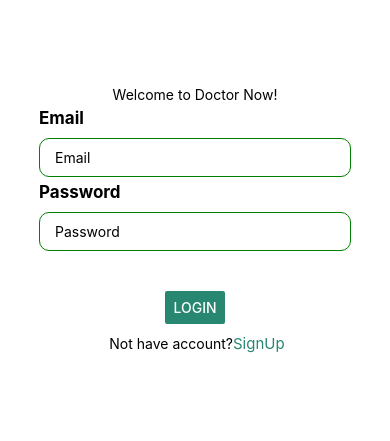
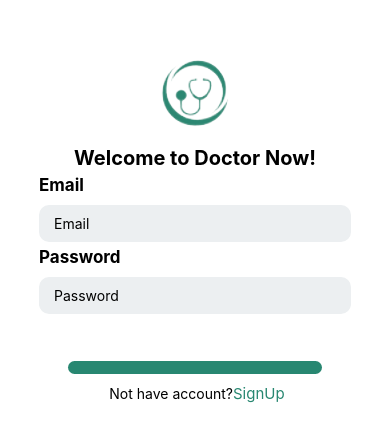
Before and after one commit to amrsheeka/Doctor_Now, a React Native app: screen /LoginScreen in a window 390 px wide. Shown: the part 203-644 px from the top of the page. Built offline with nearby package versions, Linux system fonts and the light colour scheme.

Commit message:
edit design

```diff
--- a/components/screens/LoginScreen.js
+++ b/components/screens/LoginScreen.js
@@ -6,7 +6,8 @@ import {
   KeyboardAvoidingView,
   TextInput,
   Button,
-  TouchableOpacity
+  TouchableOpacity,
+  Image
 } from "react-native";
 const LoginScreen = ({ navigation }) => {
   const [email, setEmail] = useState("");
@@ -15,18 +16,21 @@ const LoginScreen = ({ navigation }) => {
   const navigateSignUp = () => {
     navigation.navigate("SignUpScreen");
   };
-  const handleLogin = ()=>{
+  const handleLogin = () => {
 
   }
 
   return (
 
     <View style={styles.container}>
+      <View style={styles.icon}>
+        <Image source={require("../assets/splash.png")} />
+      </View>
       <View >
-         <Text >Welcome to Doctor Now!</Text>
+        <Text style={styles.greeting}>Welcome to Doctor Now!</Text>
       </View>
       <View style={styles.inputContainer}>
-      <Text style={{fontSize:17,fontWeight: "bold",marginTop:5}} >Email</Text>
+        <Text style={{ fontSize: 17, fontWeight: "bold", marginTop: 5 }} >Email</Text>
 
         <TextInput
           placeholder="Email"
@@ -34,7 +38,7 @@ const LoginScreen = ({ navigation }) => {
           value={email}
           onChangeText={(text) => setEmail(text)}
         />
-              <Text style={{fontSize:17,fontWeight: "bold",marginTop:5}} >Password</Text>
+        <Text style={{ fontSize: 17, fontWeight: "bold", marginTop: 5 }} >Password</Text>
 
         <TextInput
           placeholder="Password"
@@ -46,18 +50,17 @@ const LoginScreen = ({ navigation }) => {
       </View>
 
       <View style={styles.buttonContainer}>
-        <Button
-          containerStyle={styles.button}
-          buttonStyle={styles.button}
+        <TouchableOpacity
+          style ={styles.button}
           onPress={() => navigation.navigate('Homefunc')}
-          title="Login"
-          color="#288771"
-          titleStyle={styles.buttonText}
-        />
-       <View style={styles.textContainer}>
+
+        >
+          <Text style ={styles.buttonText}>Login</Text>
+        </TouchableOpacity>
+        <View style={styles.textContainer}>
           <Text> Not have account?</Text>
           <TouchableOpacity onPress={() => navigation.navigate('SignUpScreen')}>
-          <Text style={styles.text}>SignUp</Text>
+            <Text style={styles.text}>SignUp</Text>
           </TouchableOpacity>
 
         </View>
@@ -76,33 +79,33 @@ const styles = StyleSheet.create({
   greeting: {
     fontSize: 28,
     fontWeight: "bold",
-    fontFamily:"",
+    fontFamily: "",
   },
   inputContainer: {
     width: "80%",
 
   },
   input: {
-    backgroundColor: "white",
+    backgroundColor: "#eceff1",
     paddingHorizontal: 15,
     paddingVertical: 10,
     borderRadius: 10,
     marginTop: 10,
-    borderColor: "green",
-    borderWidth: 1,
 
   },
   buttonContainer: {
-    width: "60%",
+    width: "100%",
     justifyContent: "center",
     alignItems: "center",
     marginTop: 40,
 
   },
   button: {
-    width: "100%",
-    borderRadius: 10,
+    width: "65%",
+    height:"23%",
+    borderRadius: 20,
     alignItems: "center",
+    backgroundColor:"#288771",
   },
   buttonOutline: {
     backgroundColor: "white",
@@ -111,8 +114,11 @@ const styles = StyleSheet.create({
     borderWidth: 2,
   },
   buttonText: {
-    fontWeight: "700",
-    fontSize: 16,
+    flexDirection: "row",
+    justifyContent: "center",
+    alignItems: "center",
+    marginTop: 10,
+    color:"white",
   },
   buttonOutlineText: {
     color: "#0782F9",
@@ -129,6 +135,17 @@ const styles = StyleSheet.create({
     fontSize: 15,
     color: "#288771",
   },
+  icon: {
+    justifyContent: "center",
+    alignItems: "center",
+    marginTop: 20,
+
+  },
+  greeting: {
+    fontSize: 20,
+    fontWeight: "bold",
+    marginTop: 10,
+  },
 });
 
 export default LoginScreen;
--- a/components/screens/SignUpScreen.js
+++ b/components/screens/SignUpScreen.js
@@ -9,6 +9,7 @@ import {
 } from "react-native";
 import React, { useState } from "react";
 import axios from "axios";
+import { Colors } from "react-native/Libraries/NewAppScreen";
 // import { TouchableOpacity } from "react-native-web";
 const SignUpScreen = ({ navigation }) => {
   const [email, setEmail] = useState("");
@@ -19,12 +20,15 @@ const SignUpScreen = ({ navigation }) => {
     navigation.navigate("LoginScreen");
   };
   const handleSignUp = () => {
-    sighnup(email,password)
+    sighnup(email, password)
   };
 
   return (
     <View style={styles.container}>
-      <Image />
+      <View style={styles.icon}>
+        <Image source={require("../assets/splash.png")} />
+      </View>
+
       <View>
         <Text style={styles.greeting}>Register your account!</Text>
       </View>
@@ -56,13 +60,12 @@ const SignUpScreen = ({ navigation }) => {
         />
       </View>
       <View style={styles.buttonContainer}>
-        <Button
-          containerStyle={styles.button}
-          buttonStyle={[styles.button, styles.buttonOutline]}
-          onPress={() => navigation.navigate("Homefunc")}
-          title="Register"
-          color="#288771"
-        />
+        <TouchableOpacity
+          style ={styles.button}
+          onPress={() => navigation.navigate('Homefunc')}
+        >
+          <Text style ={styles.buttonText}>Register</Text>
+        </TouchableOpacity>
         <View style={styles.textContainer}>
           <Text>Already have account?</Text>
           <TouchableOpacity onPress={() => navigation.navigate('LoginScreen')}>
@@ -80,38 +83,36 @@ const styles = StyleSheet.create({
     flex: 1,
     justifyContent: "center",
     alignItems: "center",
-    backgroundColor: "#fcfafa",
+    backgroundColor: "#fafafa",
   },
   greeting: {
     fontSize: 20,
     fontWeight: "bold",
-    marginTop: 100,
+    marginTop: 10,
   },
   inputContainer: {
     width: "80%",
     marginTop: 20,
   },
   input: {
-    backgroundColor: "white",
+    backgroundColor: "#eceff1",
     paddingHorizontal: 15,
     paddingVertical: 10,
     borderRadius: 10,
     marginTop: 10,
-    borderColor: "green",
-    borderWidth: 1,
+
   },
   buttonContainer: {
     width: "60%",
     justifyContent: "center",
     alignItems: "center",
-    marginTop: 40,
-
-
   },
   button: {
     width: "100%",
-    borderRadius: 10,
+    height:"23%",
+    borderRadius: 20,
     alignItems: "center",
+    backgroundColor:"#288771",
   },
   buttonOutline: {
     backgroundColor: "white",
@@ -120,8 +121,11 @@ const styles = StyleSheet.create({
     borderWidth: 2,
   },
   buttonText: {
-    fontWeight: "700",
-    fontSize: 16,
+    flexDirection: "row",
+    justifyContent: "center",
+    alignItems: "center",
+    marginTop: 10,
+    color:"white",
   },
   buttonOutlineText: {
     color: "#288771",
@@ -138,6 +142,12 @@ const styles = StyleSheet.create({
     fontSize: 15,
     color: "#288771",
   },
+  icon:{
+    justifyContent: "center",
+    alignItems: "center",
+    marginTop: 20,
+
+  },
 });
 
 export default SignUpScreen;
```
Also changed, not shown: components/assets/splash.png (added).
